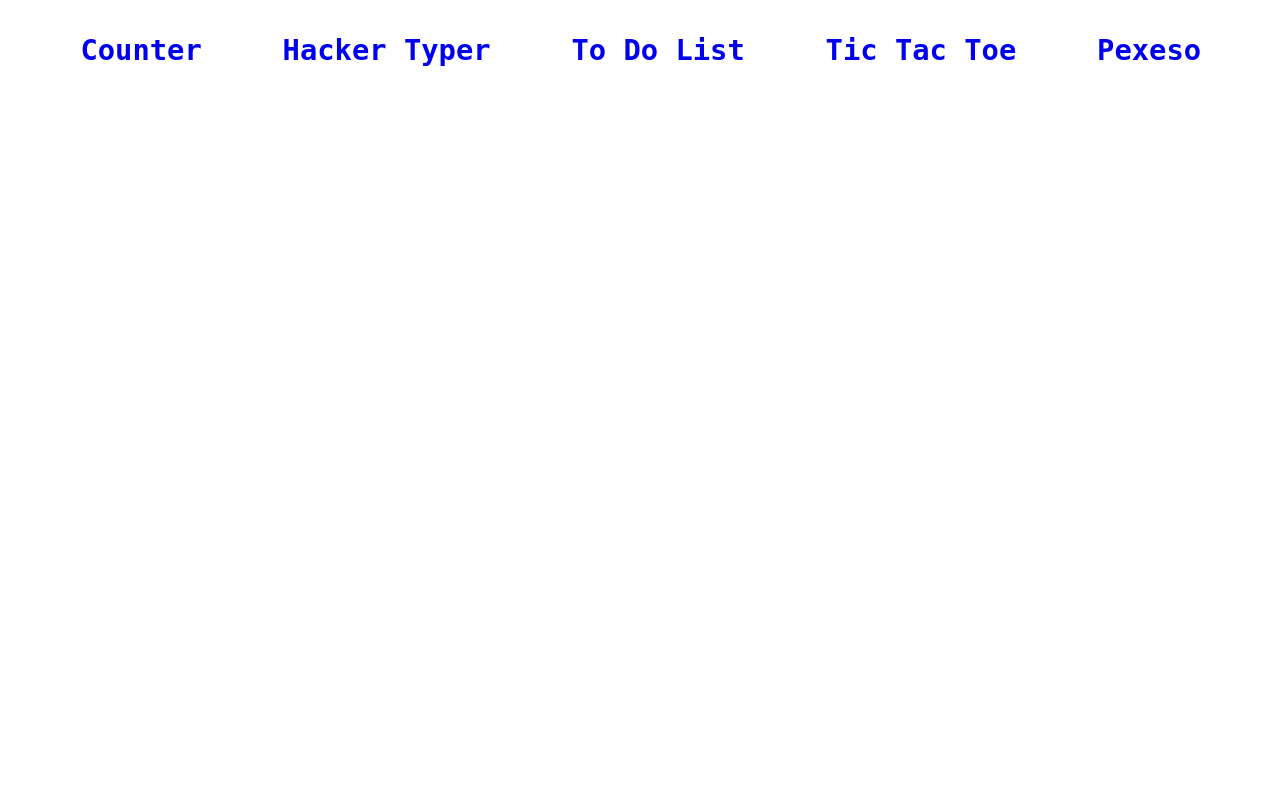
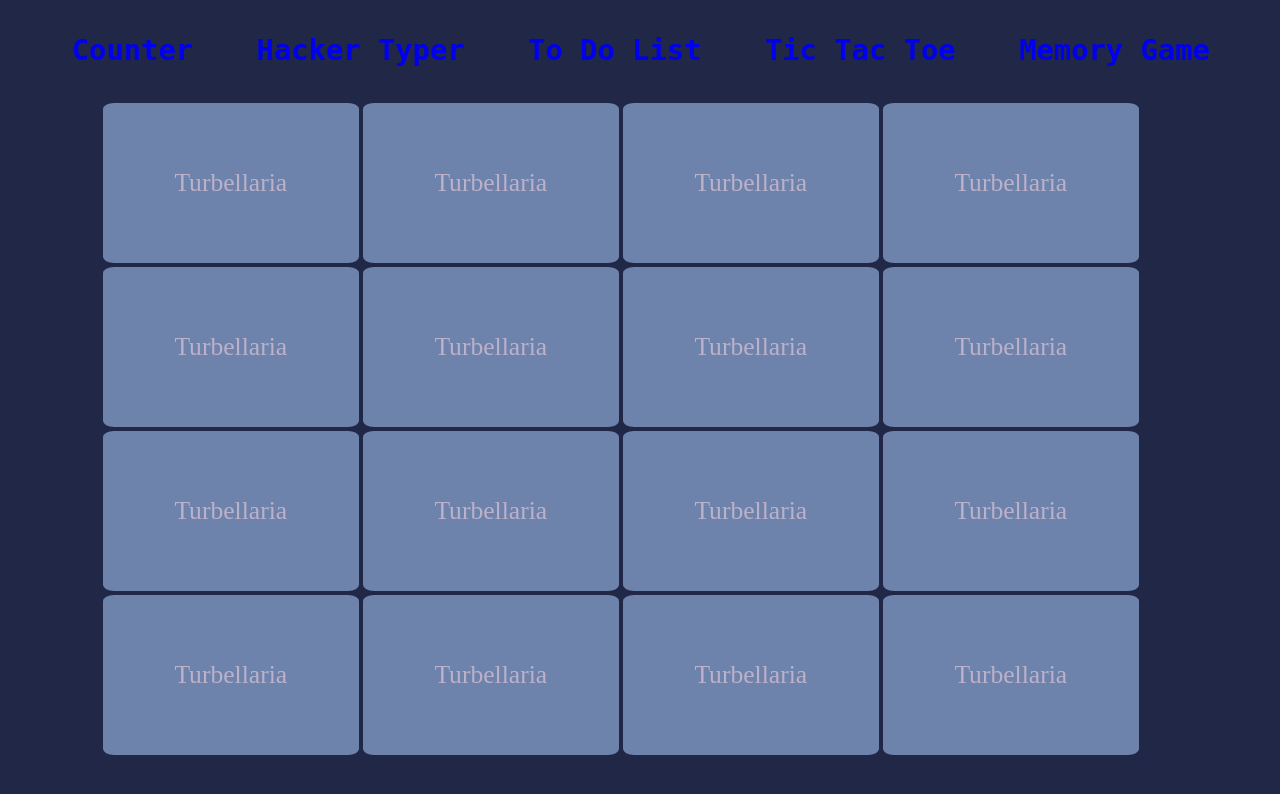
Before and after one commit to justholdinghands/reactPortfolio, a React (Create React App) app: page /memoryGame in a window 1280 px wide. Shown: the top 794 px of the page. Built offline with nearby package versions, Linux system fonts and the light colour scheme; a web font is replaced by a local one.

Commit message:
Corrections for new branch

```diff
--- a/src/App.tsx
+++ b/src/App.tsx
@@ -5,7 +5,7 @@ import { theme } from "./theme";
 import { withRouter } from "react-router";
 import Counter from "./components/counter/Counter";
 import Hackertyper from "./components/hackertyper/Hackertyper";
-import Pexeso from "./components/pexeso/Pexeso";
+import MemoryGame from "./components/memoryGame/MemoryGame";
 import TicTacToe from "./components/tictactoe/tictactoe";
 import Todo from "./components/todo/Todo";
 import styled from "styled-components";
@@ -29,8 +29,8 @@ const GlobalStyle = createGlobalStyle<{ bgcolor: string }>`
         ? theme.todo.background
         : props.bgcolor === "/tictactoe"
         ? theme.tictactoe.background
-        : props.bgcolor === "/pexeso"
-        ? theme.pexeso.background
+        : props.bgcolor === "/memoryGame"
+        ? theme.memoryGame.background
         : ""};
     display: flex;
     flex-direction: column;
@@ -72,8 +72,8 @@ class App extends Component<{ location: any }> {
                 </Link>
               </li>
               <li>
-                <Link to="/pexeso" style={{ textDecoration: "none" }}>
-                  Pexeso
+                <Link to="/memoryGame" style={{ textDecoration: "none" }}>
+                  Memory Game
                 </Link>
               </li>
             </UlNav>
@@ -92,8 +92,8 @@ class App extends Component<{ location: any }> {
             <Route path="/tictactoe">
               <TicTacToe></TicTacToe>
             </Route>
-            <Route path="/pexeso">
-              <Pexeso></Pexeso>
+            <Route path="/memoryGame">
+              <MemoryGame></MemoryGame>
             </Route>
           </Switch>
         </div>
--- a/src/components/pexeso/Pexeso.tsx
+++ b/src/components/memoryGame/MemoryGame.tsx
@@ -15,8 +15,8 @@ const PWinMessage = styled.p`
   text-align: center;
   width: 100vw;
   height: 0vh;
-  font: 5em/0 ${theme.pexeso.fontPrimary};
-  color: ${theme.pexeso.textColor};
+  font: 5em/0 ${theme.memoryGame.fontPrimary};
+  color: ${theme.memoryGame.textColor};
 `;
 
 type Props = {
@@ -76,7 +76,7 @@ const randomSort = (array: Card[]) => {
   return array.sort(() => 0.5 - Math.random());
 };
 
-const Pexeso = (props: Props) => {
+const MemoryGame = (props: Props) => {
   const [numberOfTries, setNumberOfTries] = useState<number>(0);
 
   const [flipTimeout, setFlipTimeout] =
@@ -174,4 +174,4 @@ const Pexeso = (props: Props) => {
   );
 };
 
-export default Pexeso;
+export default MemoryGame;
--- a/src/components/pexeso/Piece.tsx
+++ b/src/components/memoryGame/Piece.tsx
@@ -14,12 +14,12 @@ const ButtonPiece = styled.div<{
   align-items: center;
   height: 20vh;
   width: 20vw;
-  font: 2vw/0 ${theme.pexeso.fontPrimary};
-  color: ${theme.pexeso.textColor};
-  border: ${theme.pexeso.background} 2px solid;
+  font: 2vw/0 ${theme.memoryGame.fontPrimary};
+  color: ${theme.memoryGame.textColor};
+  border: ${theme.memoryGame.background} 2px solid;
   border-radius: 5%;
   background: ${(props) =>
-    props.guessed ? theme.pexeso.background : theme.pexeso.notFlipped};
+    props.guessed ? theme.memoryGame.background : theme.memoryGame.notFlipped};
 `;
 
 const Img = styled.img`
--- a/src/theme.tsx
+++ b/src/theme.tsx
@@ -37,7 +37,7 @@ export const theme = {
     fontSecondary: "monospace",
   },
 
-  pexeso: {
+  memoryGame: {
     primary: "#33ff3d",
     flipped: "#2b6d6d",
     notFlipped: "#6d83ac",
```
